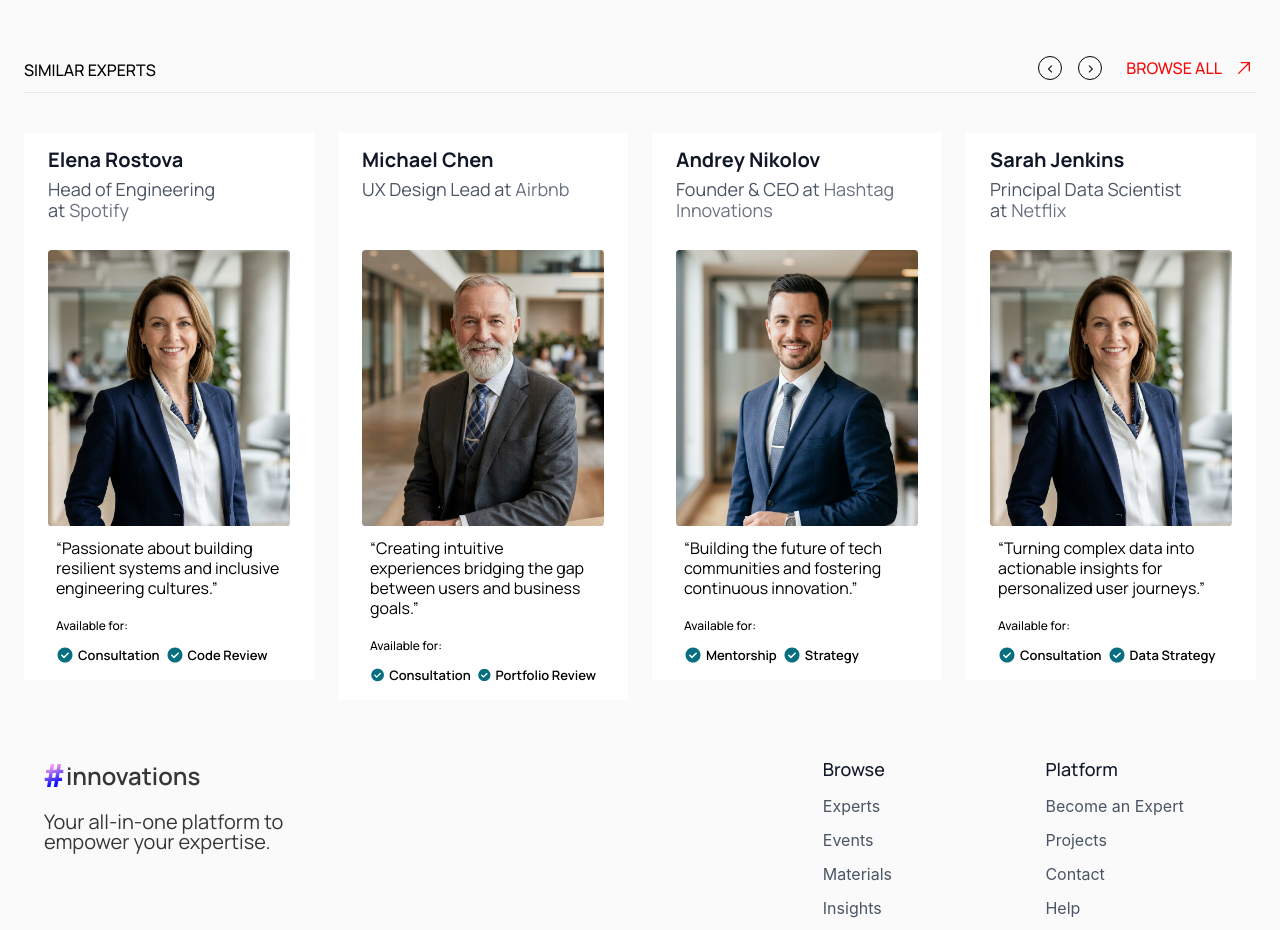
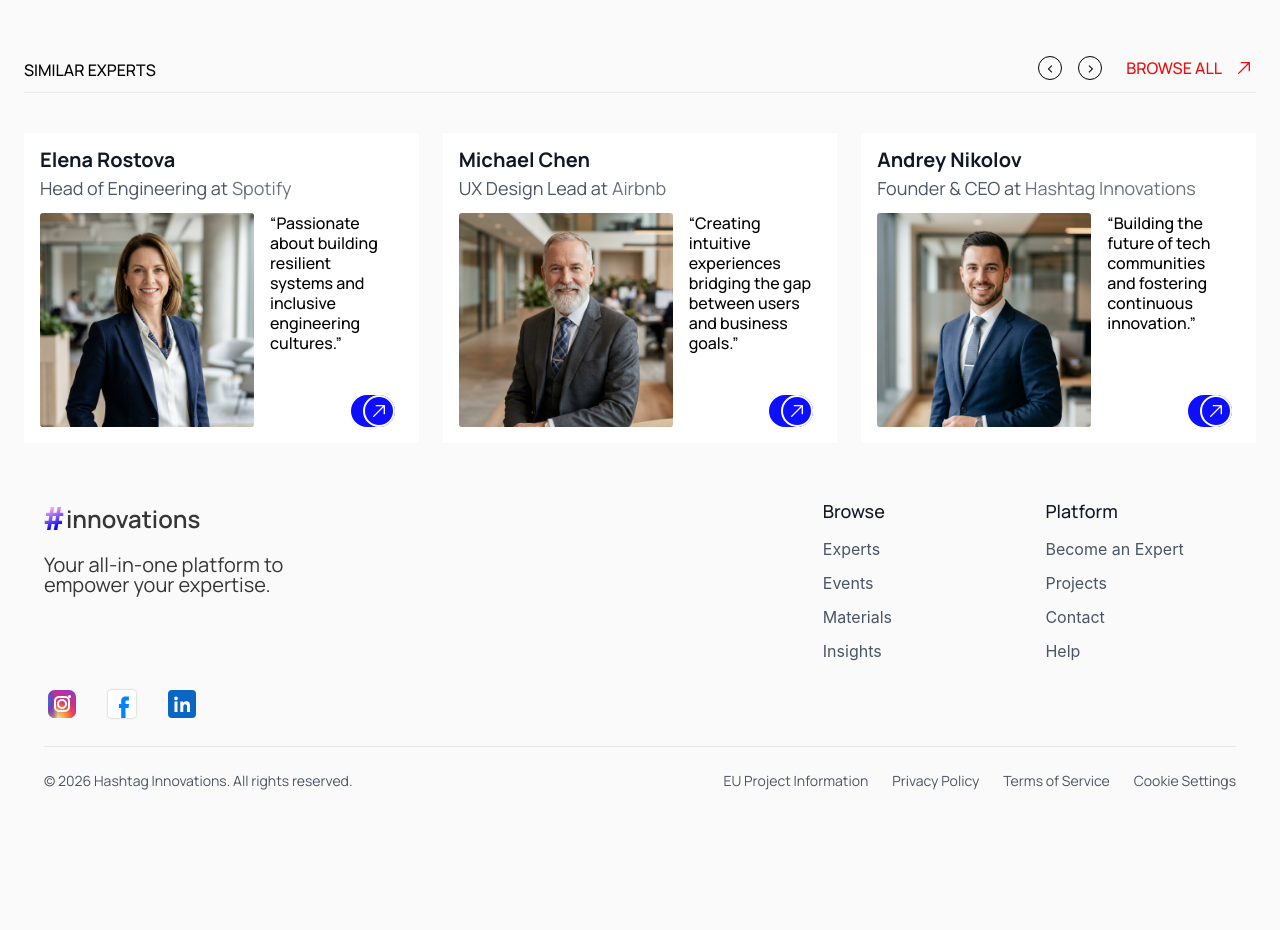
Before and after one commit to Serginho915/Hashtag-Innovations, a Next.js app in the folder frontend/: page /en/experts/expert-1 in a window 1280 px wide. Shown: the part 1500-2430 px from the top of the page. After the commit the page ends 2339 px from the top, so only its background shows below. Built offline with nearby package versions, Linux system fonts and the light colour scheme.

Commit message:
feat: implement ButtonView component and memoize data fetching with cache

```diff
--- /dev/null
+++ b/frontend/src/Components/Common/Buttons/ButtonView/ButtonView.module.scss
@@ -0,0 +1,9 @@
+.buttonView {
+  display: inline-flex;
+  cursor: pointer;
+  transition: opacity 0.2s ease;
+
+  &:hover {
+    opacity: 0.8;
+  }
+}
--- /dev/null
+++ b/frontend/src/Components/Common/Buttons/ButtonView/ButtonView.tsx
@@ -0,0 +1,15 @@
+import React from 'react';
+import Image from 'next/image';
+import styles from './ButtonView.module.scss';
+
+interface ButtonViewProps {
+  className?: string;
+}
+
+export const ButtonView: React.FC<ButtonViewProps> = ({ className }) => {
+  return (
+    <div className={`${styles.buttonView} ${className || ''}`}>
+      <Image src="/buttonView.svg" alt="View" width={44} height={32} />
+    </div>
+  );
+};
--- a/frontend/src/Components/Sections/ExpertProfile/ExpertProfile.module.scss
+++ b/frontend/src/Components/Sections/ExpertProfile/ExpertProfile.module.scss
@@ -755,7 +755,7 @@
 }
 
 .similarCardWrapper {
-  flex: 0 0 calc((100% - 72px) / 4);
+  flex: 0 0 calc((100% - 48px) / 3);
   min-width: 280px;
   scroll-snap-align: start;
 
--- a/frontend/src/Components/Sections/ExpertProfile/components/ExpertSimilar.tsx
+++ b/frontend/src/Components/Sections/ExpertProfile/components/ExpertSimilar.tsx
@@ -3,7 +3,7 @@
 import React, { useRef } from 'react';
 import Link from 'next/link';
 import { Expert } from '../../../../Types/expert';
-import { CatalogExpertCard } from '../../Experts/CatalogExpertCard/CatalogExpertCard';
+import { ExpertCard } from '../../Home/FeaturedVoices/ExpertCard/ExpertCard';
 import styles from '../ExpertProfile.module.scss';
 
 interface Props {
@@ -50,10 +50,15 @@ export const ExpertSimilar: React.FC<Props> = ({ similarExperts, t, lang }) => {
       <div className={styles.similarCardsContainer} ref={carouselRef}>
         {similarExperts.map(simExpert => (
           <div key={simExpert.id} className={styles.similarCardWrapper}>
-            <CatalogExpertCard
-              expert={simExpert}
+            <ExpertCard
+              id={simExpert.id}
+              name={simExpert.name}
+              role={simExpert.role}
+              company={simExpert.company}
+              imageUrl={simExpert.imageUrl}
+              quote={simExpert.quote}
+              viewText={t.view || "View"}
               lang={lang}
-              availableForLabel={lang === 'bg' ? 'Свободен за:' : lang === 'ru' ? 'Доступно для:' : 'Available for:'}
             />
           </div>
         ))}
--- a/frontend/src/Components/Sections/Home/FeaturedVoices/ExpertCard/ExpertCard.module.scss
+++ b/frontend/src/Components/Sections/Home/FeaturedVoices/ExpertCard/ExpertCard.module.scss
@@ -177,4 +177,5 @@
 .buttonWrapper {
   align-self: stretch;
   display: flex;
+  justify-content: flex-end;
 }
--- a/frontend/src/Components/Sections/Home/FeaturedVoices/ExpertCard/ExpertCard.tsx
+++ b/frontend/src/Components/Sections/Home/FeaturedVoices/ExpertCard/ExpertCard.tsx
@@ -1,6 +1,6 @@
 import React from 'react';
 import styles from './ExpertCard.module.scss';
-import { DiscoverButton } from '../../../../Common/Buttons/DiscoverButton/DiscoverButton';
+import { ButtonView } from '../../../../Common/Buttons/ButtonView/ButtonView';
 import Link from 'next/link';
 
 interface ExpertCardProps {
@@ -46,7 +46,7 @@ export const ExpertCard: React.FC<ExpertCardProps> = ({
             <div className={styles.quote}>{quote}</div>
 
             <div className={styles.buttonWrapper}>
-              <DiscoverButton text={viewText} variant="blue" />
+              <ButtonView />
             </div>
           </div>
         </div>
--- a/frontend/src/api/index.ts
+++ b/frontend/src/api/index.ts
@@ -1,3 +1,4 @@
+import { cache } from 'react';
 import { Expert } from '../Types/expert';
 import { NewsItem } from '../Types/news';
 import { UpcomingEventData } from '../Types/event';
@@ -19,7 +20,7 @@ export interface HomePageData {
   popularInsights: NewsItem[];
 }
 
-export const getHomePageData = async (lang: string): Promise<HomePageData> => {
+export const getHomePageData = cache(async (lang: string): Promise<HomePageData> => {
   // Simulate network delay to mimic real API
   await new Promise((resolve) => setTimeout(resolve, 50));
 
@@ -33,9 +34,9 @@ export const getHomePageData = async (lang: string): Promise<HomePageData> => {
     textbooks: isBg ? MOCK_TEXTBOOKS_BG as TextbookItem[] : MOCK_TEXTBOOKS_EN as TextbookItem[],
     popularInsights: isBg ? MOCK_NEWS_BG as any as NewsItem[] : MOCK_NEWS_EN as any as NewsItem[]
   };
-};
+});
 
-export const getExpertById = async (id: string, lang: string): Promise<Expert | undefined> => {
+export const getExpertById = cache(async (id: string, lang: string): Promise<Expert | undefined> => {
   // Simulate network delay to mimic real API
   await new Promise((resolve) => setTimeout(resolve, 50));
 
@@ -43,4 +44,4 @@ export const getExpertById = async (id: string, lang: string): Promise<Expert |
   const experts = isBg ? MOCK_EXPERTS_BG : MOCK_EXPERTS_EN;
 
   return experts.find(expert => expert.id === id) as Expert | undefined;
-};
+});
```
Also changed, not shown: frontend/public/buttonView.svg (added).
